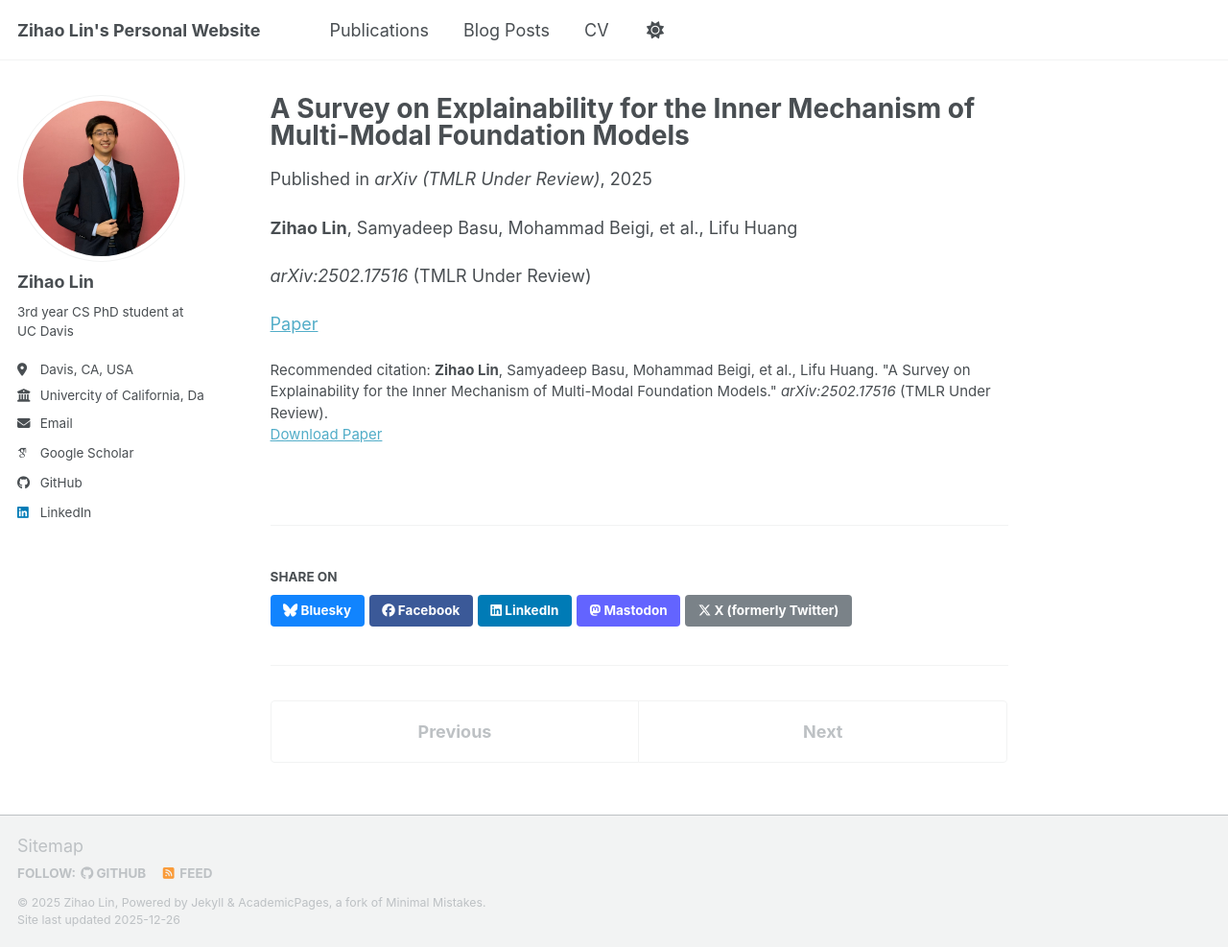
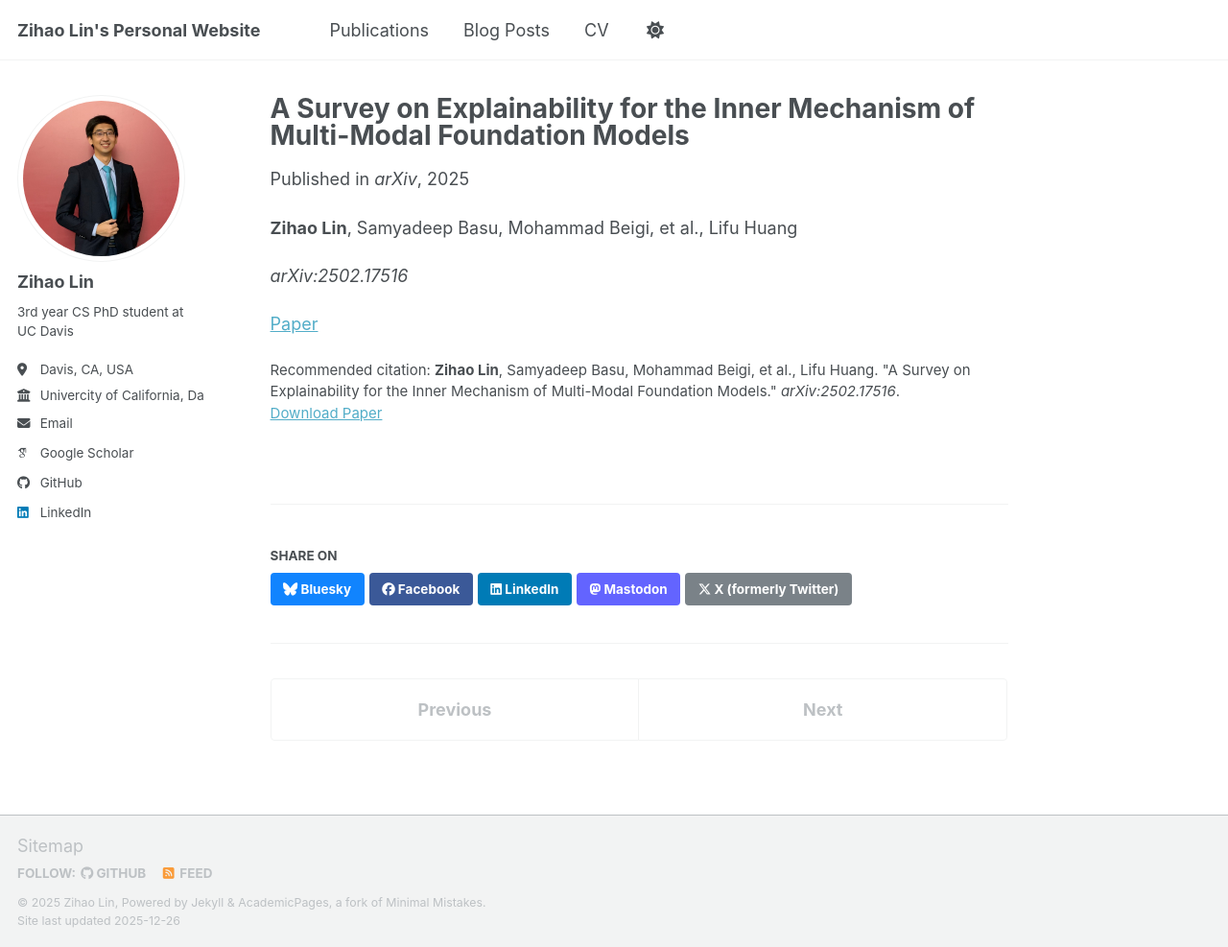
Before and after one commit to ZihaoLinQZ/ZihaoLinQZ.github.io, a Jekyll site: the page built from _publications/2025-explainability-survey.md, in a window 1280 px wide and 987 px high. Shown: the whole window at 96% size. Built offline with Jekyll 4.4.1, drawn with Linux system fonts in a browser that asks for light colours; some web fonts are replaced; a script bundle is joined from its source files by our own code; library files that are not in the unit come from our copies.

Commit message:
Update publication details for explainability survey
Removed 'TMLR Under Review' from venue and citation.

```diff
--- a/_publications/2025-explainability-survey.md
+++ b/_publications/2025-explainability-survey.md
@@ -5,13 +5,13 @@ category: manuscripts
 permalink: /publication/2025-explainability-survey
 excerpt: 'A comprehensive survey on explainability for multi-modal foundation models.'
 date: 2025-02-01
-venue: 'arXiv (TMLR Under Review)'
+venue: 'arXiv'
 paperurl: 'https://arxiv.org/abs/2502.17516'
-citation: '<b>Zihao Lin</b>, Samyadeep Basu, Mohammad Beigi, et al., Lifu Huang. &quot;A Survey on Explainability for the Inner Mechanism of Multi-Modal Foundation Models.&quot; <i>arXiv:2502.17516</i> (TMLR Under Review).'
+citation: '<b>Zihao Lin</b>, Samyadeep Basu, Mohammad Beigi, et al., Lifu Huang. &quot;A Survey on Explainability for the Inner Mechanism of Multi-Modal Foundation Models.&quot; <i>arXiv:2502.17516</i>.'
 ---
 
 **Zihao Lin**, Samyadeep Basu, Mohammad Beigi, et al., Lifu Huang
 
-*arXiv:2502.17516* (TMLR Under Review)
+*arXiv:2502.17516*
 
 [Paper](https://arxiv.org/abs/2502.17516)
```
